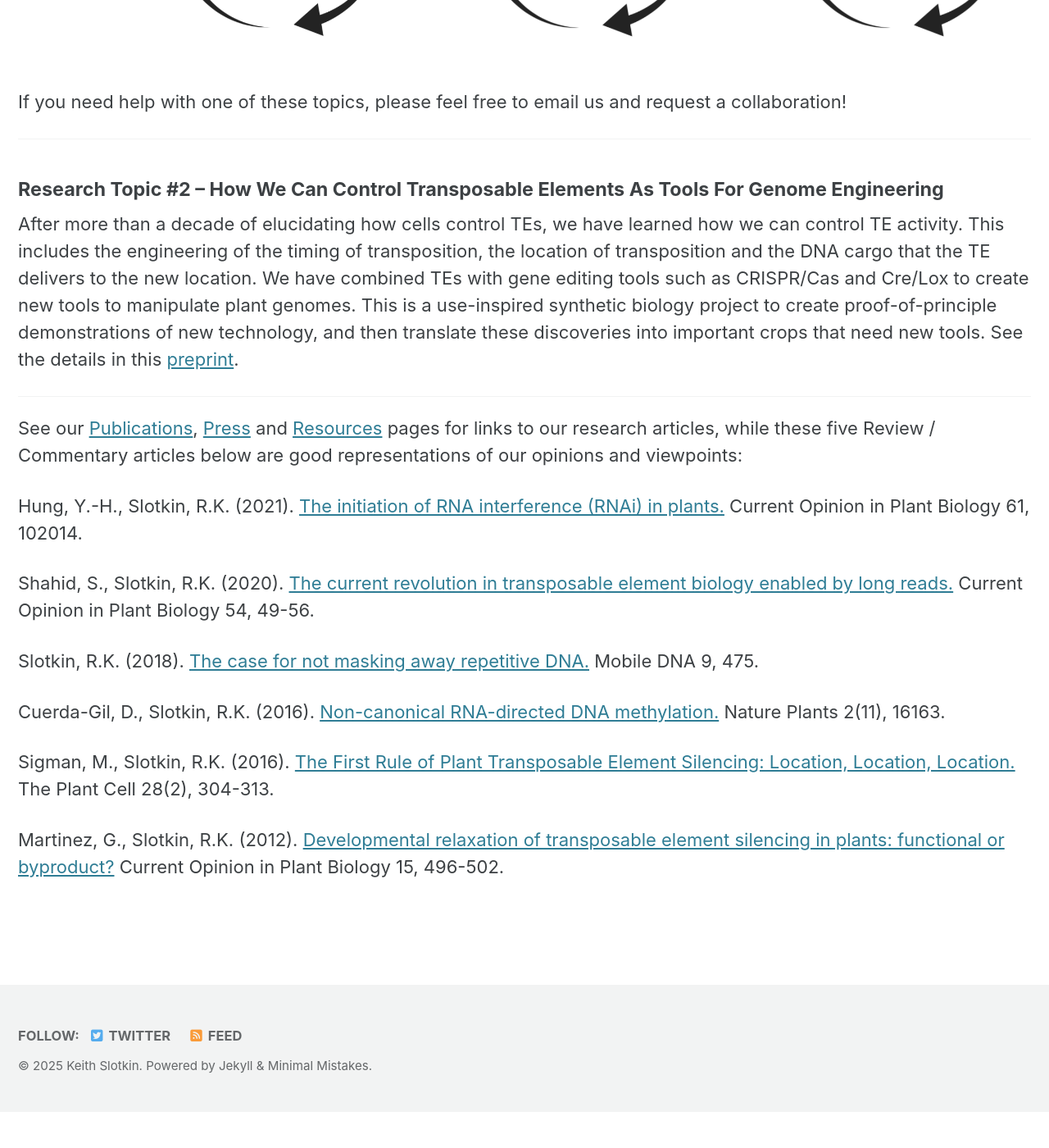
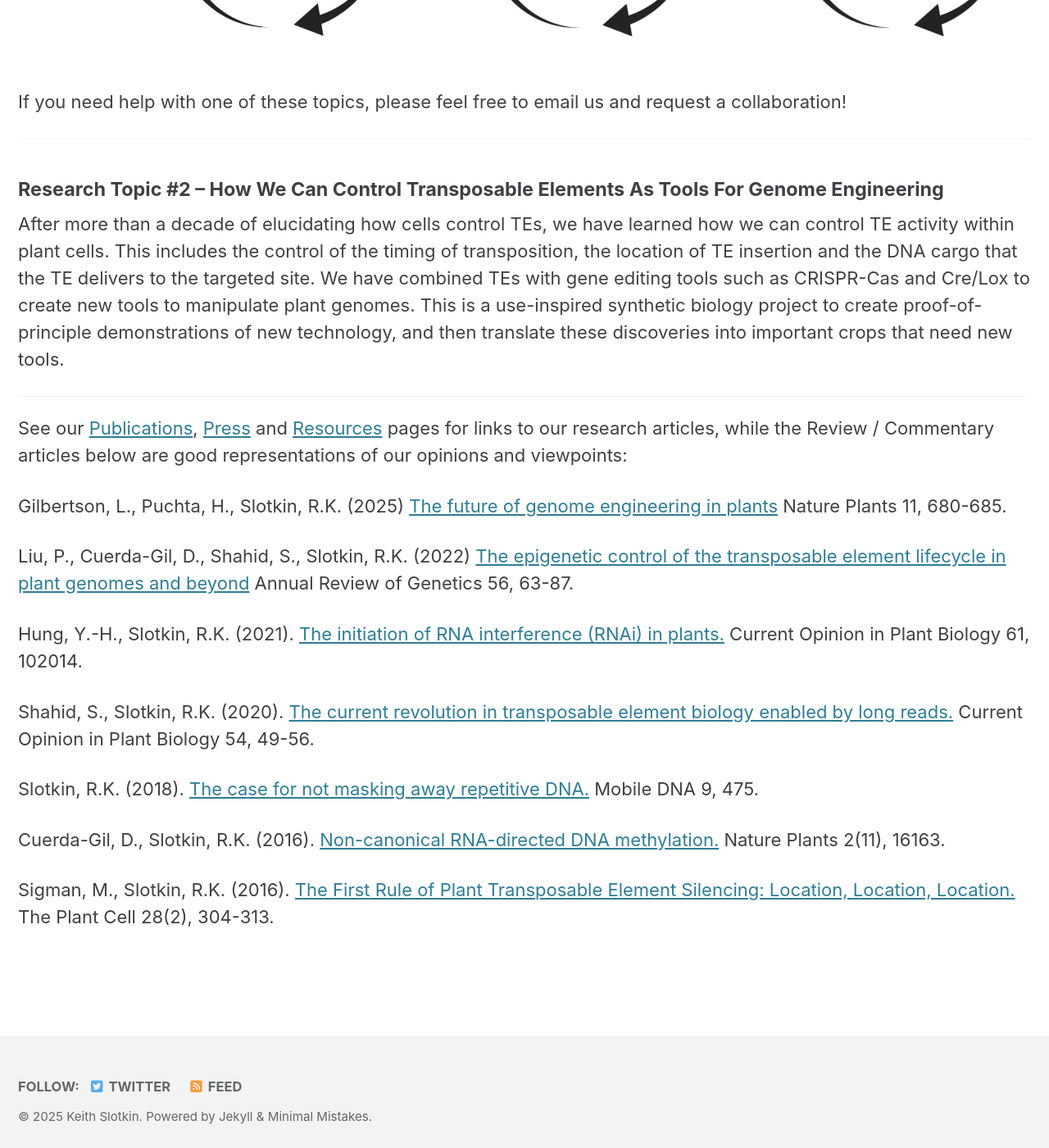
Before and after one commit to SlotkinLab/slotkinlab.github.io, a Jekyll site: the page built from _pages/research.md, in a window 1280 px wide and 1400 px high, scrolled down 1033 px. Shown: the whole window at 82% size. Built offline with Jekyll 4.4.1, drawn with Linux system fonts in a browser that asks for light colours; cached includes are drawn as plain includes; nearby versions of some CDN libraries; before the commit the page ends 2389 px from its top, so only the background shows below that.

Commit message:
Update research.md

```diff
--- a/_pages/research.md
+++ b/_pages/research.md
@@ -22,11 +22,15 @@ If you need help with one of these topics, please feel free to email us and requ
 
 #### Research Topic #2 – How We Can Control Transposable Elements As Tools For Genome Engineering
 
-After more than a decade of elucidating how cells control TEs, we have learned how we can control TE activity. This includes the engineering of the timing of transposition, the location of transposition and the DNA cargo that the TE delivers to the new location. We have combined TEs with gene editing tools such as CRISPR/Cas and Cre/Lox to create new tools to manipulate plant genomes. This is a use-inspired synthetic biology project to create proof-of-principle demonstrations of new technology, and then translate these discoveries into important crops that need new tools. See the details in this [preprint](https://www.researchsquare.com/article/rs-2679086/v1).
+After more than a decade of elucidating how cells control TEs, we have learned how we can control TE activity within plant cells. This includes the control of the timing of transposition, the location of TE insertion and the DNA cargo that the TE delivers to the targeted site. We have combined TEs with gene editing tools such as CRISPR-Cas and Cre/Lox to create new tools to manipulate plant genomes. This is a use-inspired synthetic biology project to create proof-of-principle demonstrations of new technology, and then translate these discoveries into important crops that need new tools.
 
 *************************************************************************************************
 
-See our [Publications](/publications/), [Press](/press/) and [Resources](/tools-resources) pages for links to our research articles, while these five Review / Commentary articles below are good representations of our opinions and viewpoints:
+See our [Publications](/publications/), [Press](/press/) and [Resources](/tools-resources) pages for links to our research articles, while the Review / Commentary articles below are good representations of our opinions and viewpoints:
+
+Gilbertson, L., Puchta, H., Slotkin, R.K. (2025) [The future of genome engineering in plants](https://www.nature.com/articles/s41477-025-01956-4) Nature Plants 11, 680-685.
+
+Liu, P., Cuerda-Gil, D., Shahid, S., Slotkin, R.K. (2022) [The epigenetic control of the transposable element lifecycle in plant genomes and beyond](https://www.annualreviews.org/content/journals/10.1146/annurev-genet-072920-015534) Annual Review of Genetics 56, 63-87.
 
 Hung, Y.-H., Slotkin, R.K. (2021). [The initiation of RNA interference (RNAi) in plants.](https://www.sciencedirect.com/science/article/pii/S1369526621000145) Current Opinion in Plant Biology 61, 102014.
 
@@ -37,5 +41,3 @@ Slotkin, R.K. (2018). [The case for not masking away repetitive DNA.](https://dx
 Cuerda-Gil, D., Slotkin, R.K. (2016). [Non-canonical RNA-directed DNA methylation.](https://dx.doi.org/10.1038/nplants.2016.163) Nature Plants 2(11), 16163.
 
 Sigman, M., Slotkin, R.K. (2016). [The First Rule of Plant Transposable Element Silencing: Location, Location, Location.](https://dx.doi.org/10.1105/tpc.15.00869) The Plant Cell 28(2), 304-313.
-
-Martinez, G., Slotkin, R.K. (2012). [Developmental relaxation of transposable element silencing in plants: functional or byproduct?](https://dx.doi.org/10.1016/j.pbi.2012.09.001Geneticists) Current Opinion in Plant Biology 15, 496-502.
```
